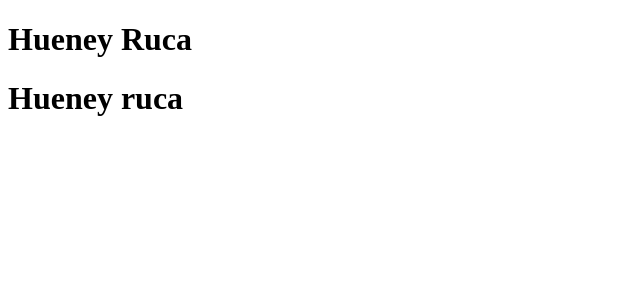
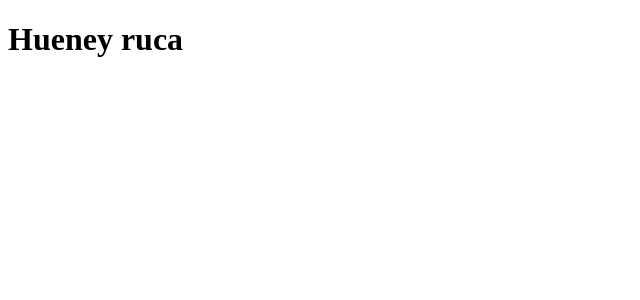
Before and after one commit to jeromanp/segunde-demo-pf-henry, a Next.js app: page / in a window 1280 px wide. Shown: the top 300 px of the page, without its empty margins (0-640 px from the left). Built offline with nearby package versions, Linux system fonts and the light colour scheme.

Commit message:
header reasigned

```diff
--- a/src/pages/_app.js
+++ b/src/pages/_app.js
@@ -1,23 +1,6 @@
-import Head from "next/head";
-
 export default function App({ Component, pageProps }) {
     return (
         <>
-            <Head>
-                <title>Hueney Ruca</title>
-                <meta
-                    name="description"
-                    content="Generated by create next app"
-                />
-                <meta
-                    name="viewport"
-                    content="width=device-width, initial-scale=1"
-                />
-                <link rel="icon" href="/favicon.ico" />
-            </Head>
-            <header>
-                <h1>Hueney Ruca</h1>
-            </header>
             <Component {...pageProps} />
         </>
     );
--- a/src/pages/_document.js
+++ b/src/pages/_document.js
@@ -3,7 +3,18 @@ import { Html, Head, Main, NextScript } from 'next/document'
 export default function Document() {
   return (
     <Html lang="en">
-      <Head />
+      <Head>
+        <title>Hueney Ruca</title>
+        <meta
+          name="description"
+          content="Generated by create next app"
+        />
+        <meta
+          name="viewport"
+          content="width=device-width, initial-scale=1"
+        />
+        <link rel="icon" href="/favicon.ico" />
+      </Head>
       <body>
         <Main />
         <NextScript />
```
